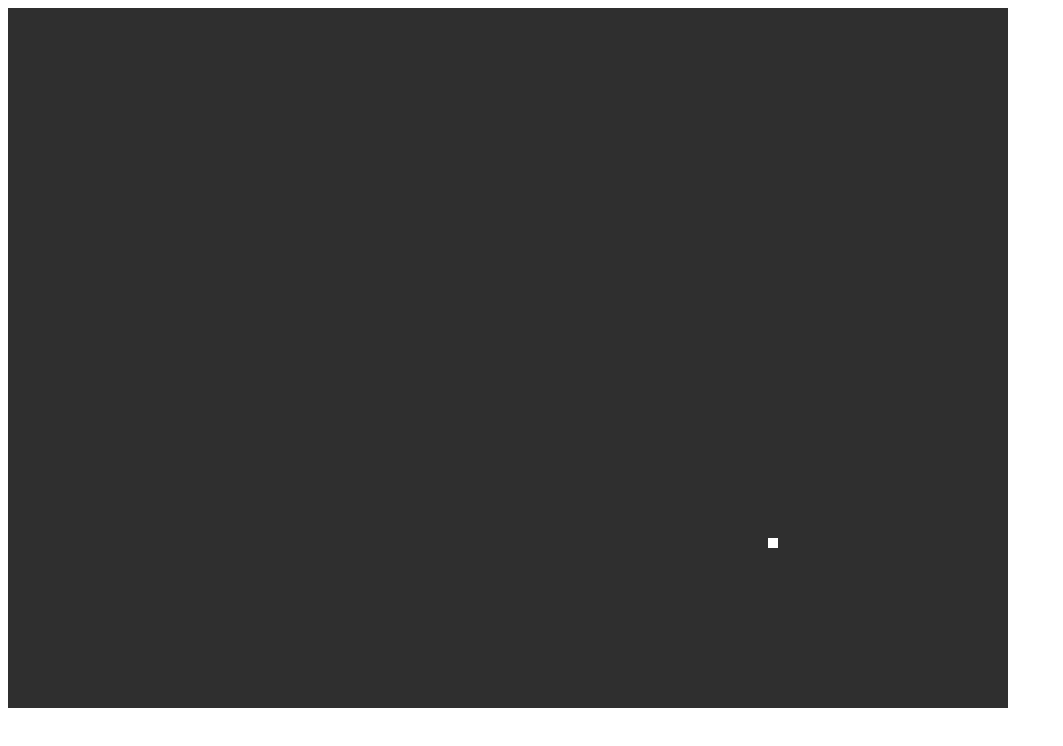
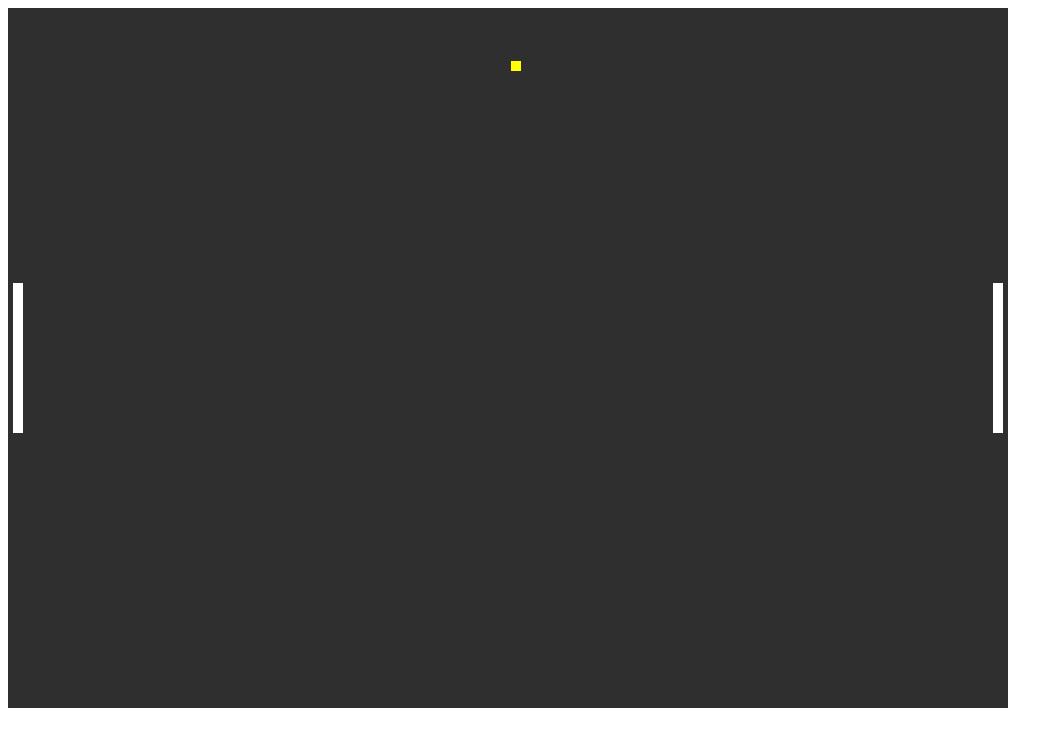
Before and after one commit to malpiatka/tennis-game-canvas-, a plain HTML site: page index.html in a window 1280 px wide. Shown: the whole page, without its empty margins (0-1063 px from the left). Drawn offline with Linux system fonts and the light colour scheme.

Commit message:
bounce element

```diff
--- a/index.html
+++ b/index.html
@@ -7,25 +7,57 @@
 <body>
 <canvas id="game" width="1000" height="700"></canvas>
 <script>
+
+    //variables
     var canvas;
     var canvasContext;
-    var ballX = 30;
-    var ballY = 30;
+    var ballX = 500;
+    var ballXSpeed = 1;
+    var ballY = 350;
+    var ballYSpeed = 1;
 
+    //game window
     window.onload = function () {
         canvas = document.getElementById('game');
         canvasContext = canvas.getContext('2d');
-        setInterval(draw, 10);
+        setInterval(callBoth, 5);
     };
 
-    function draw() {
-        ballX = ballX + 1.46;
-        ballY = ballY + 1;
+    // calling draw and move elements at the same time
+    function callBoth() {
+        drawElements();
+        moveElements();
+    }
+    //create game elements
+    function drawElements() {
         canvasContext.fillStyle = 'rgb(47, 47, 47)';
         canvasContext.fillRect(0, 0, canvas.width, canvas.height);
         canvasContext.fillStyle = 'white';
+        canvasContext.fillRect(5, 275, 10, 150);
+        canvasContext.fillStyle = 'white';
+        canvasContext.fillRect(985, 275, 10, 150);
+        canvasContext.fillStyle = 'yellow';
         canvasContext.fillRect(ballX, ballY, 10, 10);
     }
+    //move game elements
+    function moveElements() {
+        ballX = ballX + ballXSpeed;
+        if (ballX > canvas.width){
+            ballXSpeed = -ballXSpeed;
+        }
+        if (ballX <0){
+            ballXSpeed = -ballXSpeed;
+        }
+        ballY = ballY + ballYSpeed;
+        if (ballY > canvas.height){
+            ballYSpeed = -ballYSpeed;
+        }
+        if (ballY < 0){
+            ballYSpeed = -ballYSpeed;
+        }
+    }
+
+
 </script>
 </body>
 </html>
```
